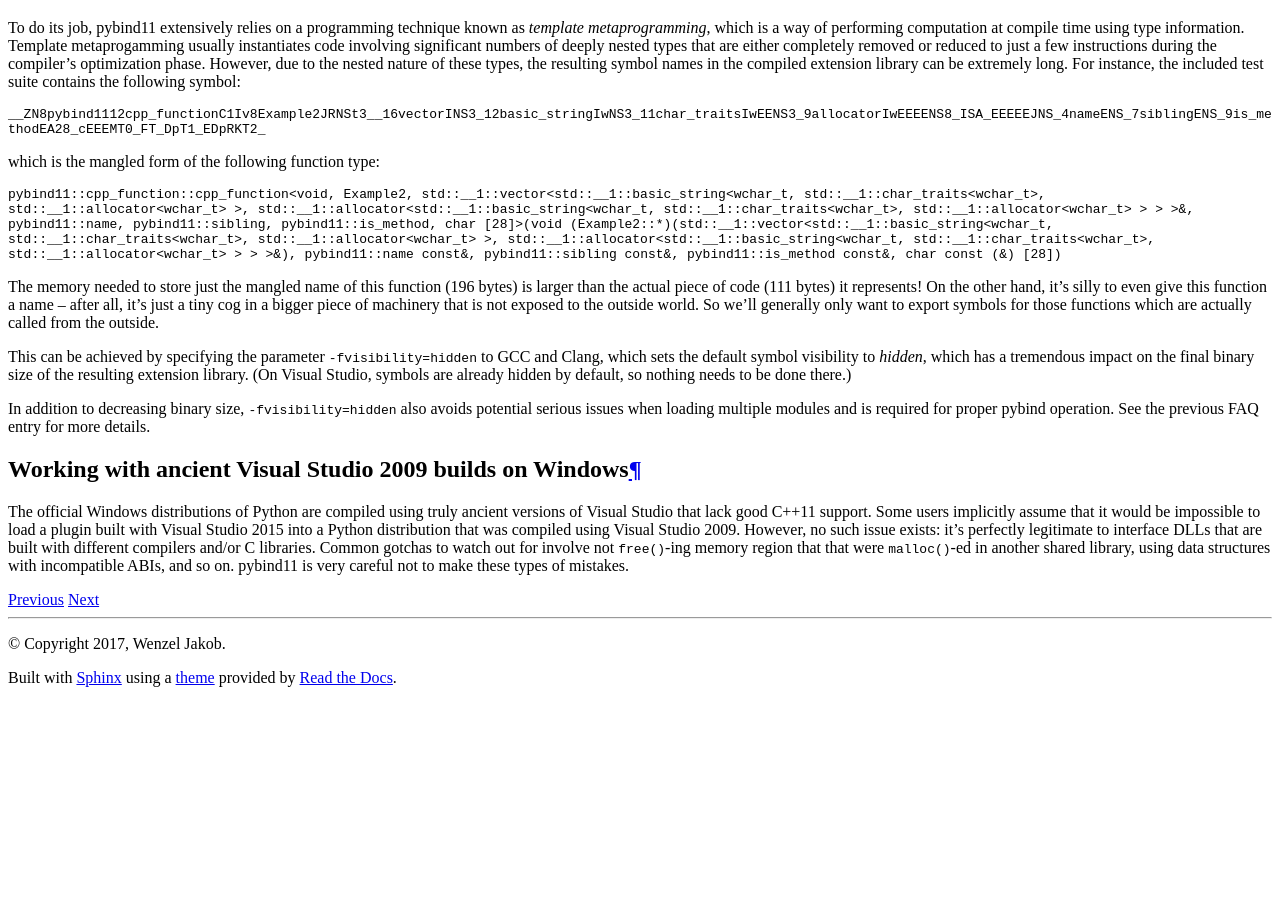
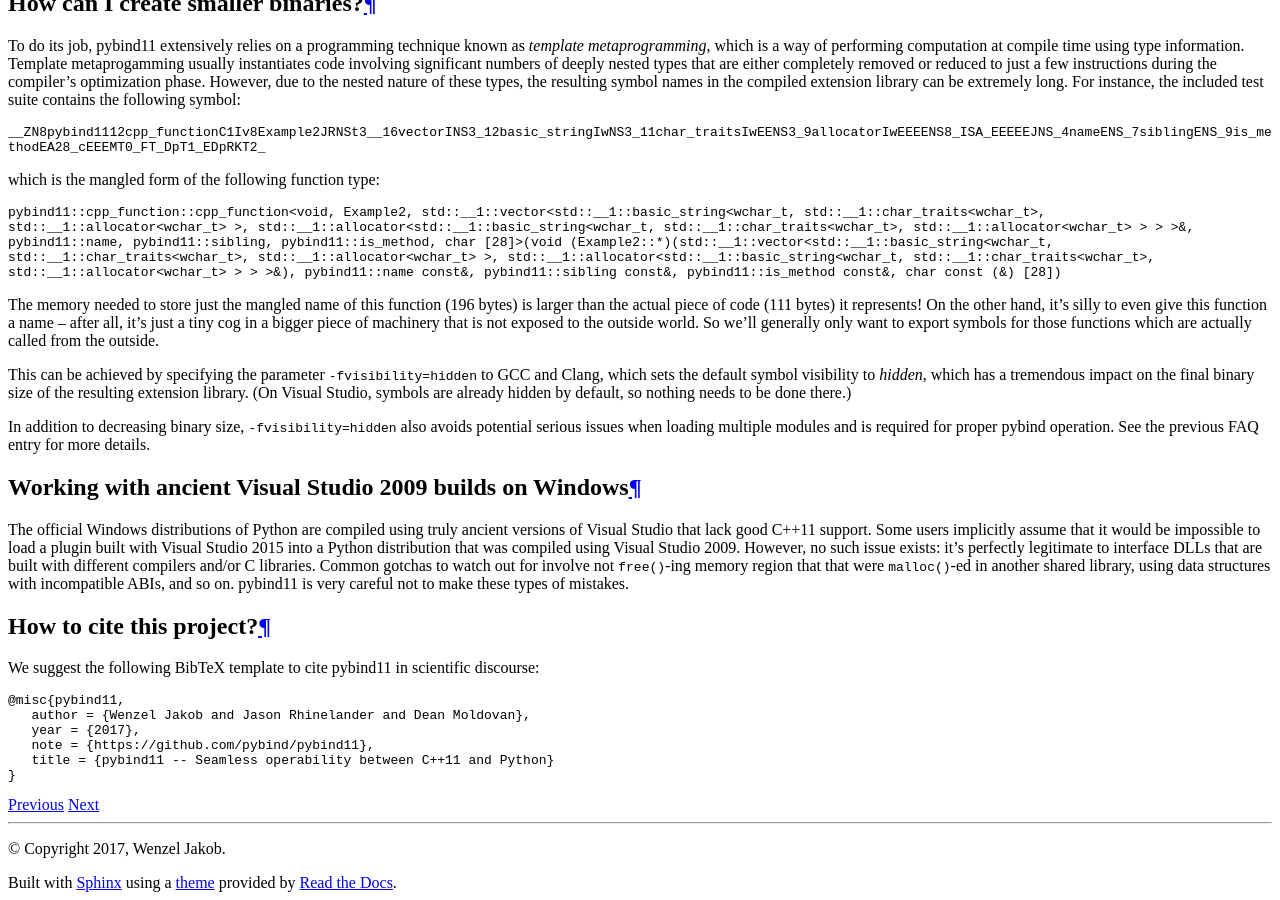
Before and after one commit to pybind/pybind11, a Sphinx documentation site: the page built from docs/faq.rst, in a window 1280 px wide and 900 px high, scrolled down 3034 px. Built offline with Sphinx 7.4.7 and the Read the Docs theme 2.0.0, drawn with Linux system fonts in a browser that asks for light colours; pages that are not in the unit, such as notebooks, are missing from menus; before the commit the page ends 3729 px from its top, so only the background shows below that; some of the changed text lies outside the part shown.

Commit message:
added citation reference (fixes #767)

```diff
--- a/docs/faq.rst
+++ b/docs/faq.rst
@@ -241,3 +241,18 @@
 that that were ``malloc()``-ed in another shared library, using data
 structures with incompatible ABIs, and so on. pybind11 is very careful not
 to make these types of mistakes.
+
+How to cite this project?
+=========================
+
+We suggest the following BibTeX template to cite pybind11 in scientific
+discourse:
+
+.. code-block:: bash
+
+    @misc{pybind11,
+       author = {Wenzel Jakob and Jason Rhinelander and Dean Moldovan},
+       year = {2017},
+       note = {https://github.com/pybind/pybind11},
+       title = {pybind11 -- Seamless operability between C++11 and Python}
+    }
```
